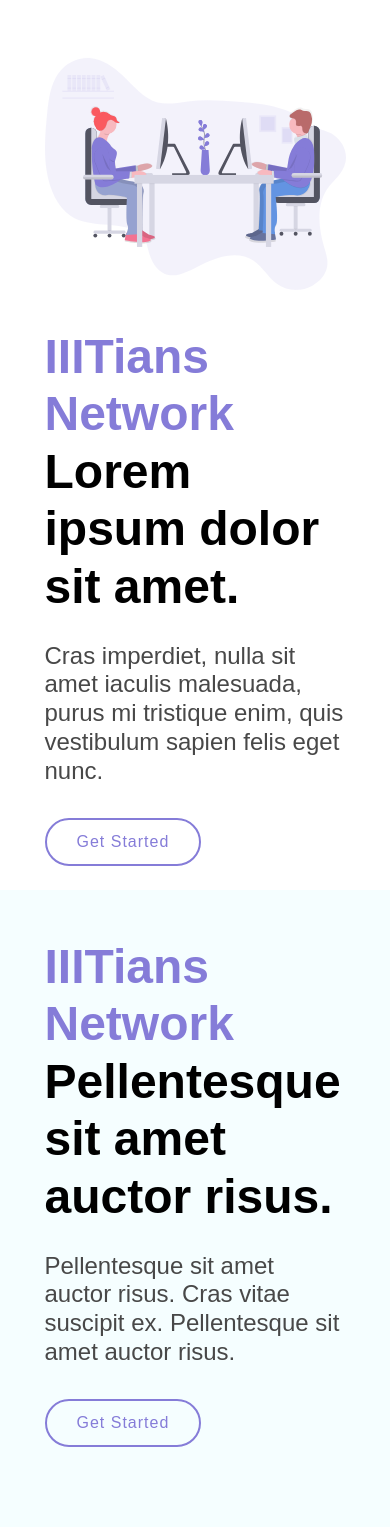
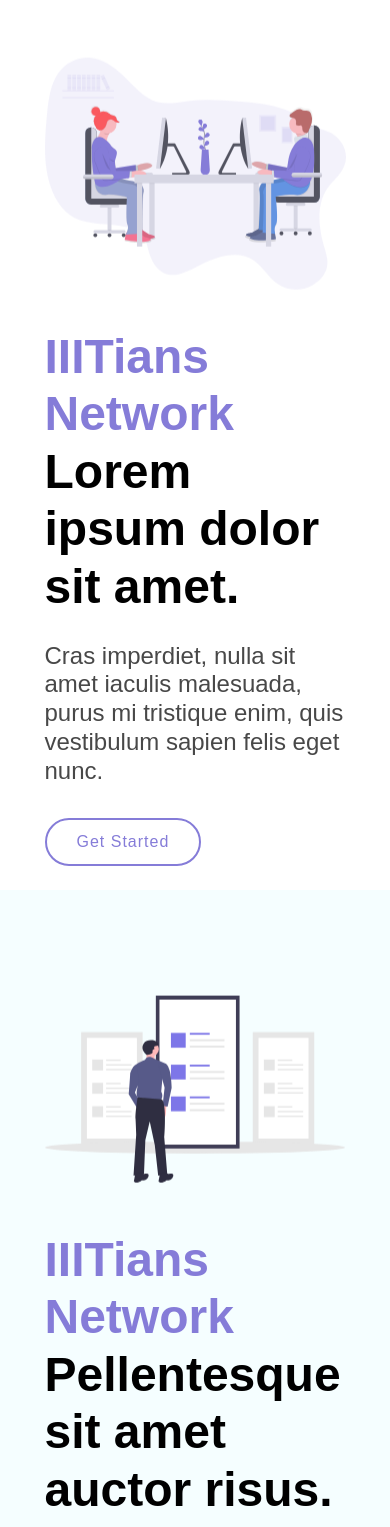
Before and after one commit to COMET-Labs/COMET-Frontend, a React (Create React App) app: page / in a window 390 px wide. Shown: the top 1527 px of the page. Built offline with nearby package versions, Linux system fonts and the light colour scheme.

Commit message:
Update Second.jsx

```diff
--- a/src/Second.jsx
+++ b/src/Second.jsx
@@ -8,13 +8,14 @@ const Second = (props) => {
                 <div className="row">
                     <div className="col-10 mx-auto">
                       <div className="row">
-                        <div className="col-md-6 pt-5 pt-lg-0 order-2 order-lg-1 d-flex header-img">
-                            <br></br><br></br><br></br>
-                            <img src={props.imgsrc} className="img-fluid animated" alt="IIITian"/>
-                            <br></br><br></br><br></br>
+                        <div className="col-md-6 pt-5 pt-lg-0 order-0 order-lg-1 d-flex header-img">
+                            <br></br>
+                            <img src={props.imgsrc} className="img-fluid animated image" alt="IIITian"/>
+                            <br></br><br></br>
                         </div>
                         <div className="col-lg-6 order-1 order-lg-2 d-flex justify-content-center flex-column">
                             <h1>
+                                <br></br>
                                 <strong className="brand-name"> IIITians Network </strong> {props.heading}
                             </h1>
                             <h2 className="my-3">
```
